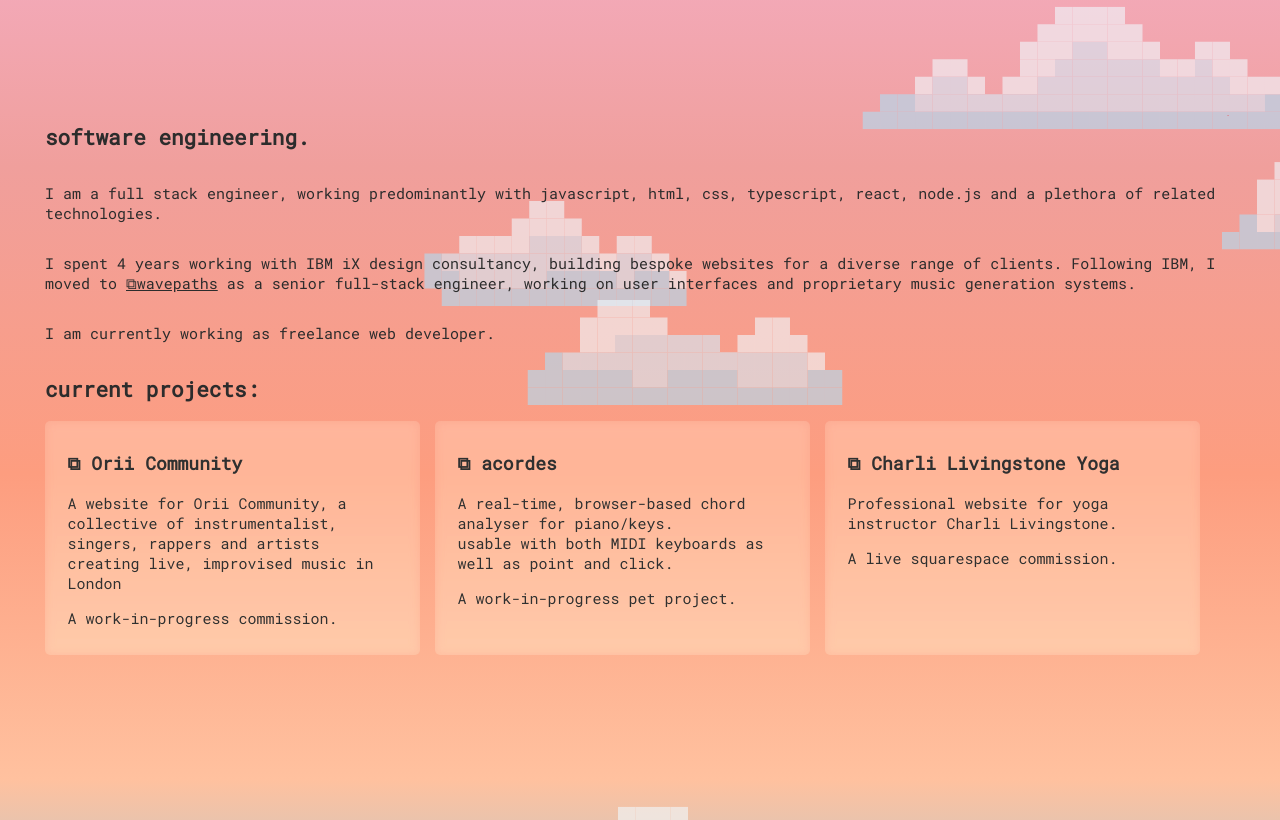
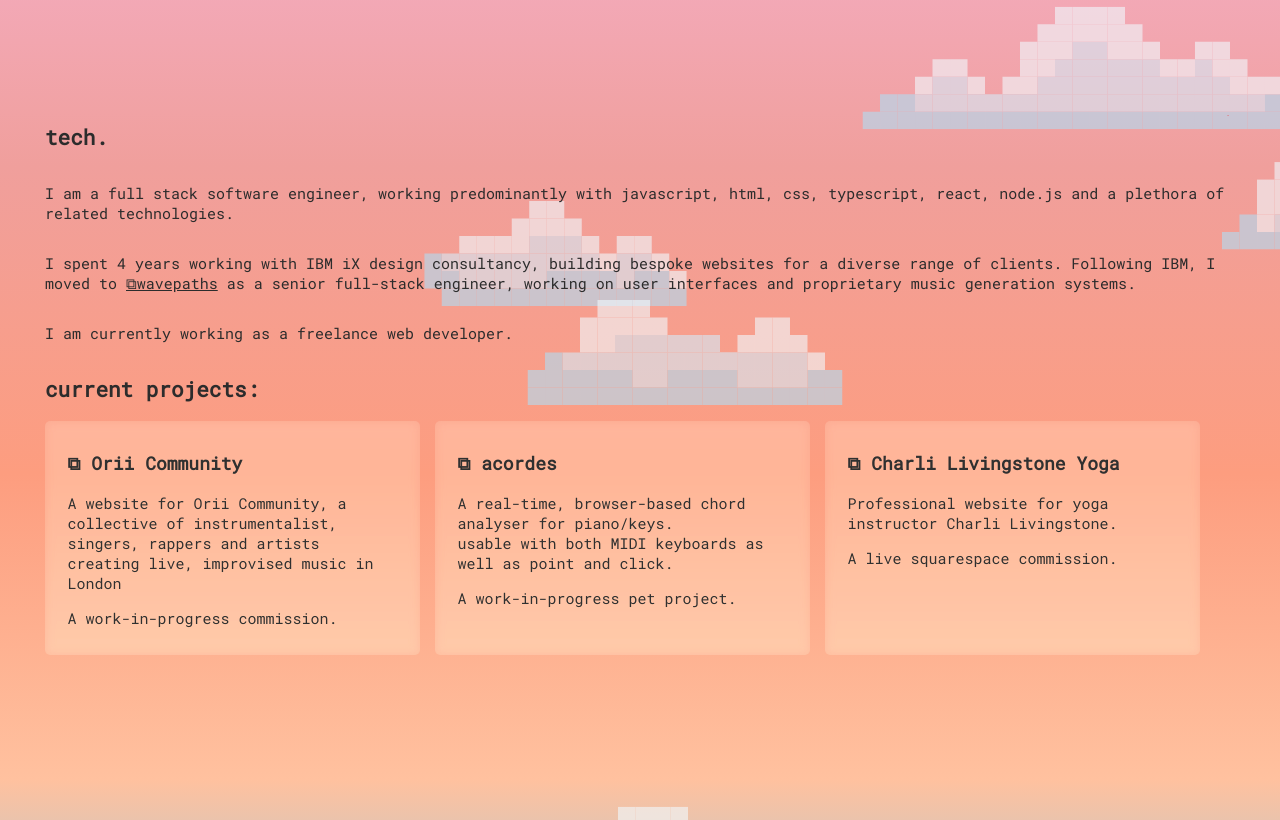
Before and after one commit to charlyflynn/charlyflynn.github.io, a SvelteKit app: page / in a window 1280 px wide. Shown: the part 820-1640 px from the top of the page. Built offline with nearby package versions, Linux system fonts and the light colour scheme.

Commit message:
tech terminology

```diff
--- a/src/components/Navigation.svelte
+++ b/src/components/Navigation.svelte
@@ -1,6 +1,6 @@
 <div class="nav-container">
 	<a class="link" href="#about" rel="noreferrer">about</a>
-	<a class="link" href="#web" rel="noreferrer"> software/web </a>
+	<a class="link" href="#tech" rel="noreferrer">tech</a>
 	<a class="link" href="#music" rel="noreferrer"> music </a>
 </div>
 
--- a/src/routes/+page.svelte
+++ b/src/routes/+page.svelte
@@ -11,7 +11,7 @@
 		<h1>hi.</h1>
 		<p>my name is Charly.</p>
 		<p>
-			i'm a <a class="inline" href="#web">software engineer</a>
+			i'm a <a class="inline" href="#tech">software engineer</a>
 			and
 			<a class="inline" href="#music">musician</a> based in London.
 		</p>
@@ -29,14 +29,14 @@
 	</div>
 	<!-- <Arrow direction="down" href="#projects" /> -->
 </div>
-<div id="web" class="page">
+<div id="tech" class="page">
 	<!-- <Arrow direction="up" href="#about" /> -->
 	<Clouds offset={15} />
 	<div class="flex content">
-		<h2>software engineering.</h2>
+		<h2>tech.</h2>
 		<p>
-			I am a full stack engineer, working predominantly with javascript, html, css, typescript,
-			react, node.js and a plethora of related technologies.
+			I am a full stack software engineer, working predominantly with javascript, html, css,
+			typescript, react, node.js and a plethora of related technologies.
 		</p>
 		<p>
 			I spent 4 years working with IBM iX design consultancy, building bespoke websites for a
@@ -50,7 +50,7 @@
 			</a> as a senior full-stack engineer, working on user interfaces and proprietary music generation
 			systems.
 		</p>
-		<p>I am currently working as freelance web developer.</p>
+		<p>I am currently working as a freelance web developer.</p>
 		<h2>current projects:</h2>
 		<div id="projects">
 			<a
```
